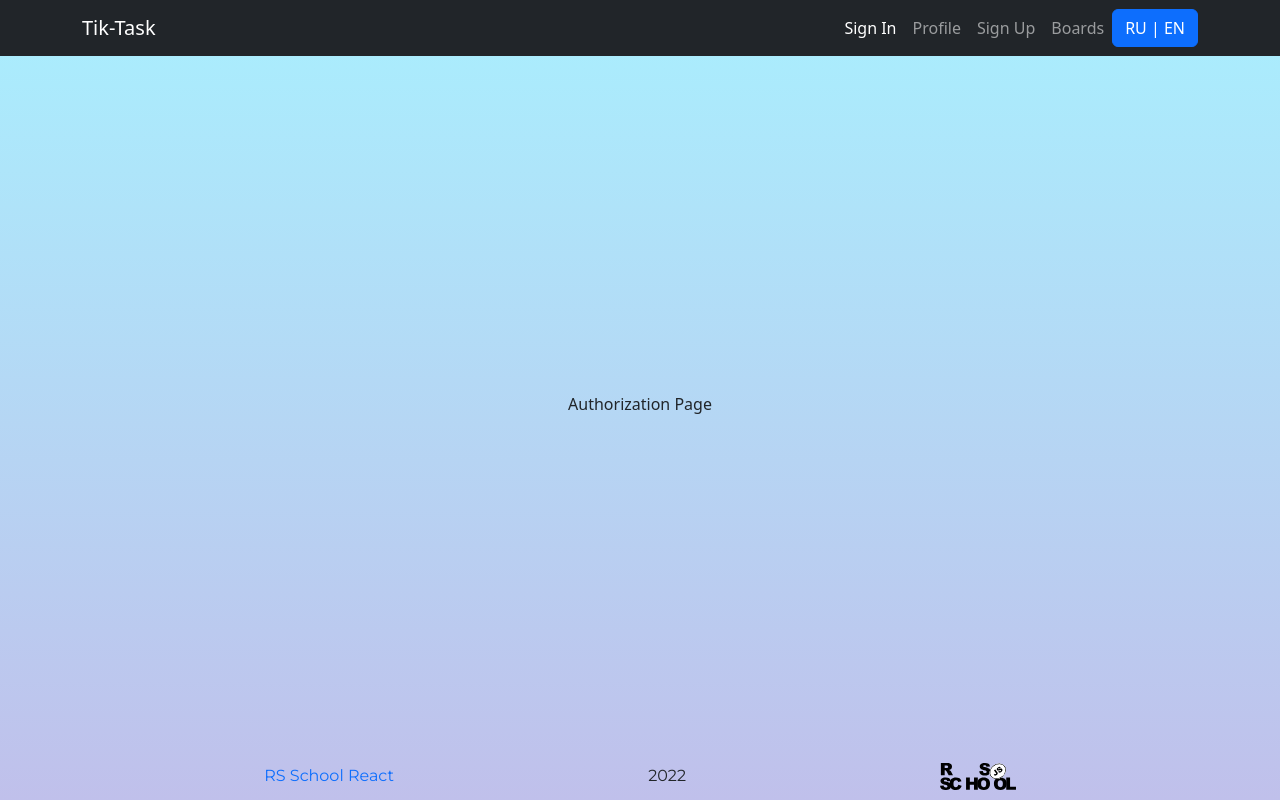
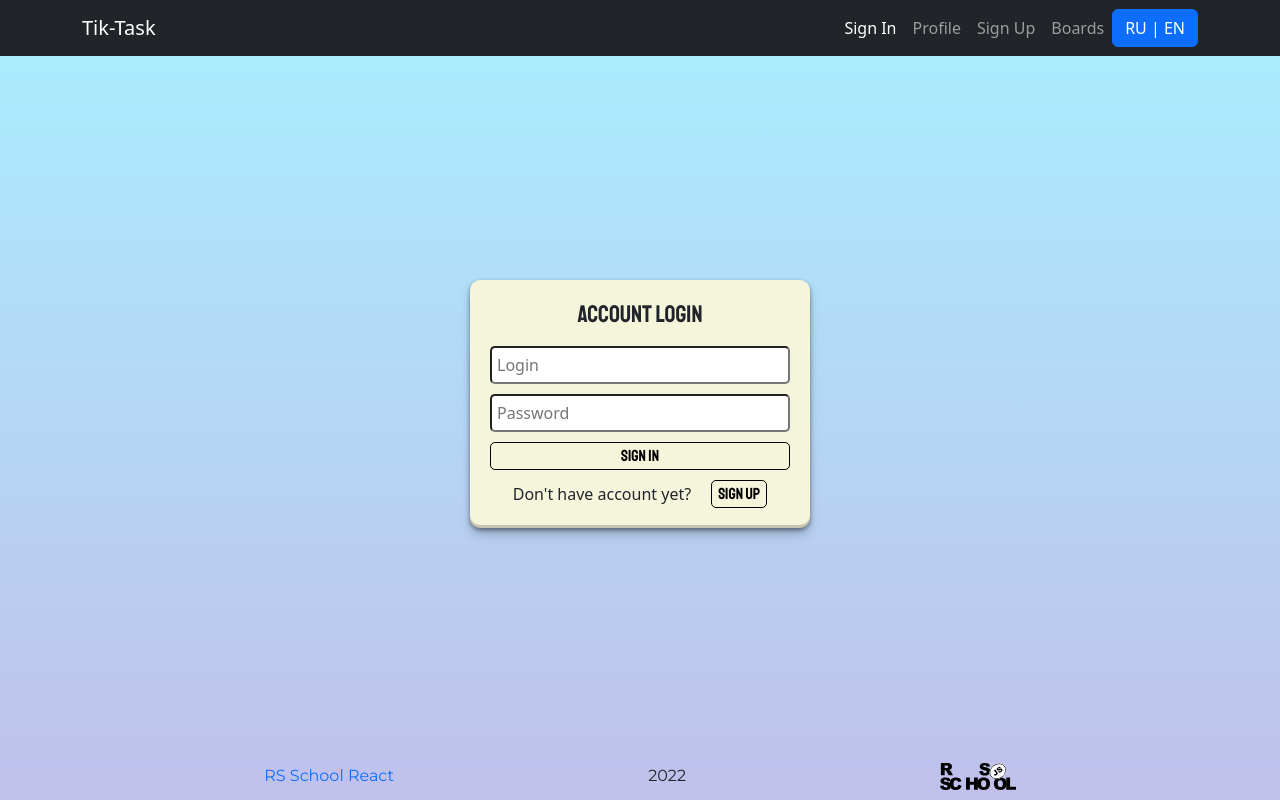
Before and after one commit to Spin4ester/project-management-app, a React (Create React App) app in the folder project-management-app/: page /login in a window 1280 px wide. Built offline with nearby package versions, Linux system fonts and the light colour scheme; the HTML template or start-up script is replaced by a standard one.

Commit message:
feat: add sign in/sign up pages

```diff
--- a/project-management-app/src/App.tsx
+++ b/project-management-app/src/App.tsx
@@ -2,14 +2,14 @@ import React from 'react';
 import logo from './logo.svg';
 import './App.css';
 import { Route, Routes } from 'react-router-dom';
-import { Authorization } from 'pages/Authorization/Authorization';
+import { SignIn } from 'pages/SignIn/SignIn';
 import { Main } from 'pages/Main/Main';
 import { Welcome } from 'pages/Welcome/Welcome';
 import { Profile } from 'pages/Profile/Profile';
 import { ErrorPage } from 'pages/Error/ErrorPage';
 import { Header } from 'components/Header/Header';
 import 'bootstrap/dist/css/bootstrap.min.css';
-import { Registration } from 'pages/Registration/Registration';
+import { SignUp } from 'pages/SignUp/SignUp';
 import { Footer } from 'components/Footer/Footer';
 import Board from 'pages/Board/Board';
 
@@ -21,8 +21,8 @@ function App() {
         <Route path="/" element={<Welcome />} />
         <Route path="/boards" element={<Main />} />
         <Route path="/boards/1" element={<Board />} />
-        <Route path="/login" element={<Authorization />} />
-        <Route path="/registration" element={<Registration />} />
+        <Route path="/login" element={<SignIn />} />
+        <Route path="/registration" element={<SignUp />} />
         <Route path="/profile" element={<Profile />} />
         <Route path="*" element={<ErrorPage />} />
       </Routes>
--- a/project-management-app/src/pages/Authorization/Authorization.tsx
+++ /dev/null
@@ -1,5 +0,0 @@
-import React from 'react';
-
-export function Authorization() {
-  return <div className="authorization_container">Authorization Page</div>;
-}
--- a/project-management-app/src/pages/Registration/Registration.tsx
+++ /dev/null
@@ -1,5 +0,0 @@
-import React from 'react';
-
-export function Registration() {
-  return <div className="registration_container">Registration</div>;
-}
--- /dev/null
+++ b/project-management-app/src/pages/SignIn/SignIn.module.css
@@ -0,0 +1,58 @@
+.container {
+    background-color: beige;
+    padding: 20px;
+    margin: 0 auto;
+    border-radius: 10px;
+    box-shadow: rgba(0, 0, 0, 0.4) 0px 2px 4px, rgba(0, 0, 0, 0.3) 0px 7px 13px -3px, rgba(0, 0, 0, 0.2) 0px -3px 0px inset;
+}
+
+.content {
+    display: flex;
+    flex-direction: column;
+    gap: 10px;
+    width: 300px;
+}
+
+.content > h4 {
+    font-family: 'Staatliches', cursive;
+}
+
+.input {
+    border-radius: 5px;
+    padding: 5px;
+}
+
+.input:hover {
+    cursor: pointer;
+    background-color: rgb(215, 255, 254);
+    transition: 0.3s;
+}
+
+.input:focus {
+    outline-color: rgb(7, 19, 240);
+}
+
+.signup {
+    display: flex;
+    flex-direction: row;
+    justify-content: center;
+    align-items: center;
+    gap: 20px;
+}
+
+.signup > h6 {
+    margin-bottom: 0;
+}
+
+.button {
+    background-color: transparent;
+    border-radius: 5px;
+    border: 1px solid #000;
+    font-family: 'Staatliches', cursive;
+}
+
+.button:hover {
+    background-color: rgb(99, 128, 254);
+    color: aliceblue;
+    transition: 0.3s;
+}
--- /dev/null
+++ b/project-management-app/src/pages/SignIn/SignIn.tsx
@@ -0,0 +1,19 @@
+import React from 'react';
+import styles from './SignIn.module.css';
+
+export function SignIn() {
+  return (
+    <div className={styles.container}>
+      <div className={styles.content}>
+        <h4>Account Login</h4>
+        <input className={styles.input} placeholder="Login" type="text" />
+        <input className={styles.input} placeholder="Password" type="password" />
+        <button className={styles.button}>Sign In</button>
+        <div className={styles.signup}>
+          <h6>Don&apos;t have account yet?</h6>
+          <button className={styles.button}>Sign Up</button>
+        </div>
+      </div>
+    </div>
+  );
+}
--- /dev/null
+++ b/project-management-app/src/pages/SignUp/SignUp.module.css
@@ -0,0 +1,58 @@
+.container {
+    background-color: beige;
+    padding: 20px;
+    margin: 0 auto;
+    border-radius: 10px;
+    box-shadow: rgba(0, 0, 0, 0.4) 0px 2px 4px, rgba(0, 0, 0, 0.3) 0px 7px 13px -3px, rgba(0, 0, 0, 0.2) 0px -3px 0px inset;
+}
+
+.content {
+    display: flex;
+    flex-direction: column;
+    gap: 10px;
+    width: 300px;
+}
+
+.content > h4 {
+    font-family: 'Staatliches', cursive;
+}
+
+.input {
+    border-radius: 5px;
+    padding: 5px;
+}
+
+.input:hover {
+    cursor: pointer;
+    background-color: rgb(215, 255, 254);
+    transition: 0.3s;
+}
+
+.input:focus {
+    outline-color: rgb(7, 19, 240);
+}
+
+.signup {
+    display: flex;
+    flex-direction: row;
+    justify-content: center;
+    align-items: center;
+    gap: 20px;
+}
+
+.signup > h6 {
+    margin-bottom: 0;
+}
+
+.button {
+    background-color: transparent;
+    border-radius: 5px;
+    border: 1px solid #000;
+    font-family: 'Staatliches', cursive;
+}
+
+.button:hover {
+    background-color: rgb(99, 128, 254);
+    color: aliceblue;
+    transition: 0.3s;
+}
--- /dev/null
+++ b/project-management-app/src/pages/SignUp/SignUp.tsx
@@ -0,0 +1,20 @@
+import React from 'react';
+import styles from './SignUp.module.css';
+
+export function SignUp() {
+  return (
+    <div className={styles.container}>
+      <div className={styles.content}>
+        <h4>Account Registration</h4>
+        <input className={styles.input} placeholder="Login" type="text" />
+        <input className={styles.input} placeholder="Password" type="password" />
+        <input className={styles.input} placeholder="Confirm Password" type="password" />
+        <button className={styles.button}>Sign Up</button>
+        <div className={styles.signup}>
+          <h6>Already a member?</h6>
+          <button className={styles.button}>Sign In</button>
+        </div>
+      </div>
+    </div>
+  );
+}
```
